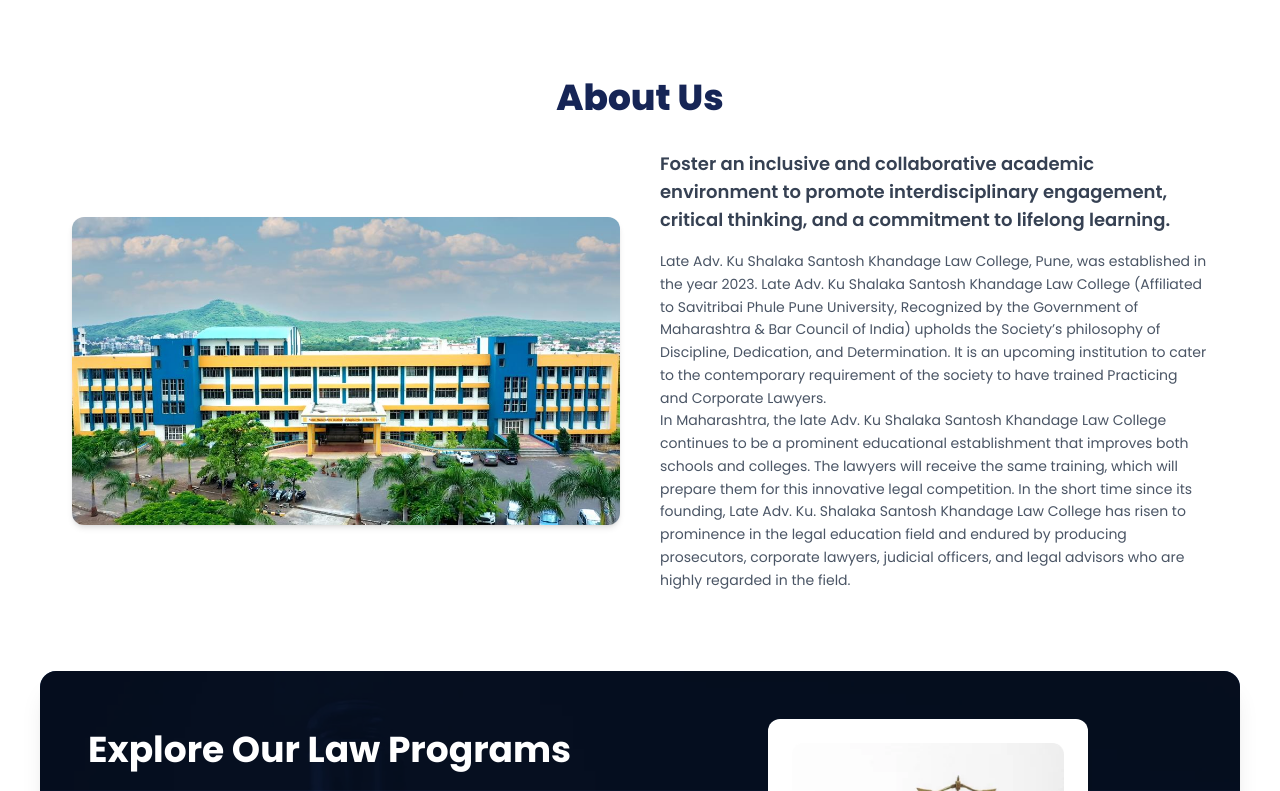
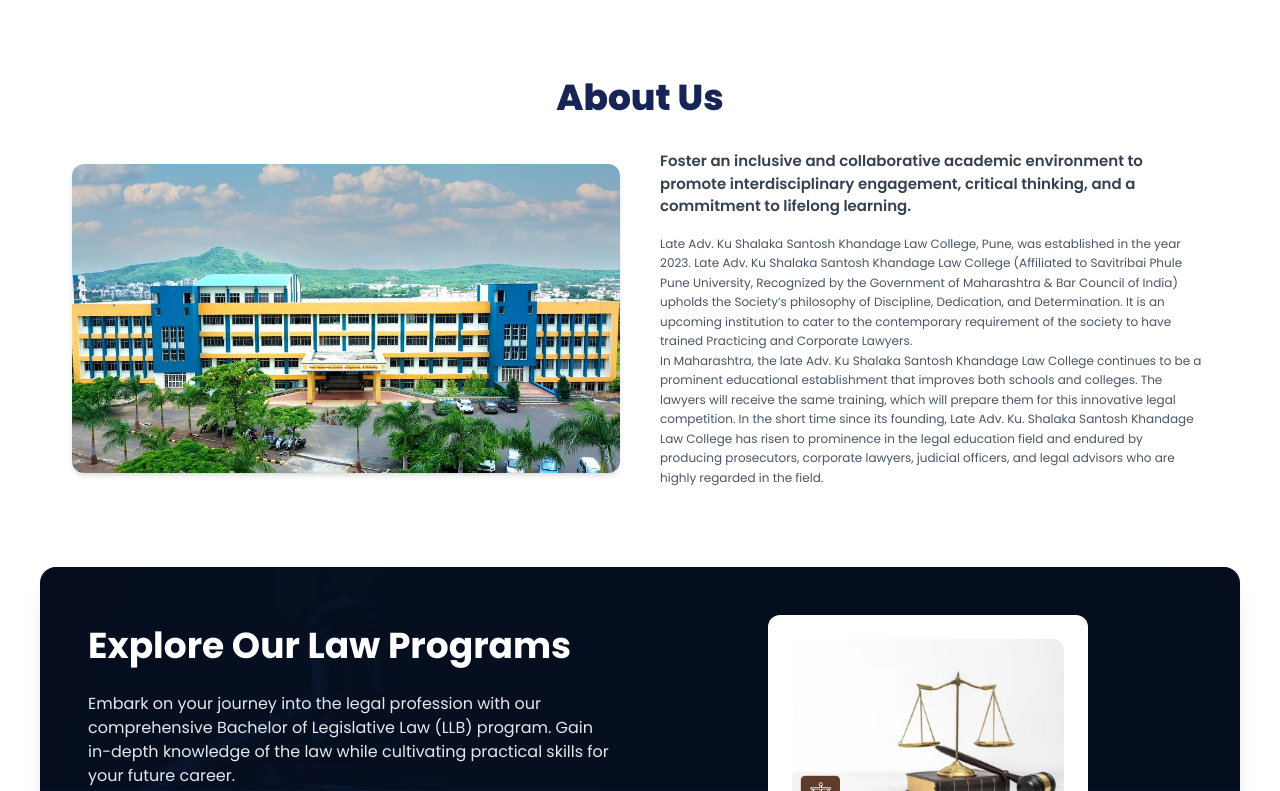
Before and after one commit to Naman2166/Law-College-Website, a React (Vite) app in the folder frontend/: page / in a window 1280 px wide. Shown: the part 696-1487 px from the top of the page. Built offline with nearby package versions, Linux system fonts and the light colour scheme.

Commit message:
changed navbar layout

```diff
--- a/frontend/src/components/home/HomeAboutUs.jsx
+++ b/frontend/src/components/home/HomeAboutUs.jsx
@@ -72,7 +72,7 @@
             viewport={{ once: false, amount: 0.3 }}
             className="w-full lg:w-6/12 flex flex-col space-y-4 text-gray-800"
           >
-            <p className="text-base sm:text-lg font-semibold text-gray-700">
+            <p className="text-base sm:text-[15px] font-semibold text-gray-700">
               Foster an inclusive and collaborative academic environment to promote interdisciplinary
               engagement, critical thinking, and a commitment to lifelong learning.
             </p>
@@ -81,14 +81,14 @@
               className={`text-sm sm:text-[14px] leading-relaxed text-gray-600 overflow-hidden transition-all duration-500 ${isMobile && !isExpanded ? 'max-h-[160px]' : 'max-h-[2000px]'
                 }`}
             >
-              <p className="text-sm sm:text-[14px] leading-relaxed text-gray-600">
+              <p className="text-sm sm:text-[12px] leading-relaxed text-gray-600">
                 Late Adv. Ku Shalaka Santosh Khandage Law College, Pune, was established in the year 2023. Late Adv. Ku Shalaka Santosh Khandage Law College
                 (Affiliated to Savitribai Phule Pune University, Recognized by the Government of Maharashtra & Bar Council of India) upholds the Society’s philosophy
                 of Discipline, Dedication, and Determination. It is an upcoming institution to cater to the contemporary requirement of the society to have trained
                 Practicing and Corporate Lawyers.
               </p>
 
-              <p className="text-sm sm:text-[14px] leading-relaxed text-gray-600">
+              <p className="text-sm sm:text-[12px] leading-relaxed text-gray-600">
                 In Maharashtra, the late Adv. Ku Shalaka Santosh Khandage Law College continues to be a prominent educational establishment that improves both schools and colleges.
                 The lawyers will receive the same training, which will prepare them for this innovative legal competition. In the short time since its founding, Late Adv. Ku. Shalaka
                 Santosh Khandage Law College has risen to prominence in the legal education field and endured by producing prosecutors, corporate lawyers, judicial officers, and legal
```
